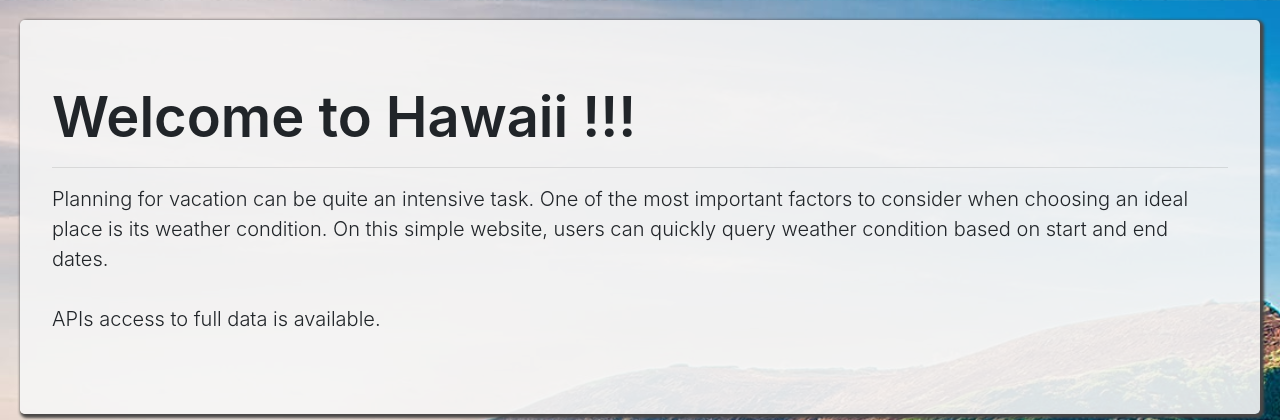
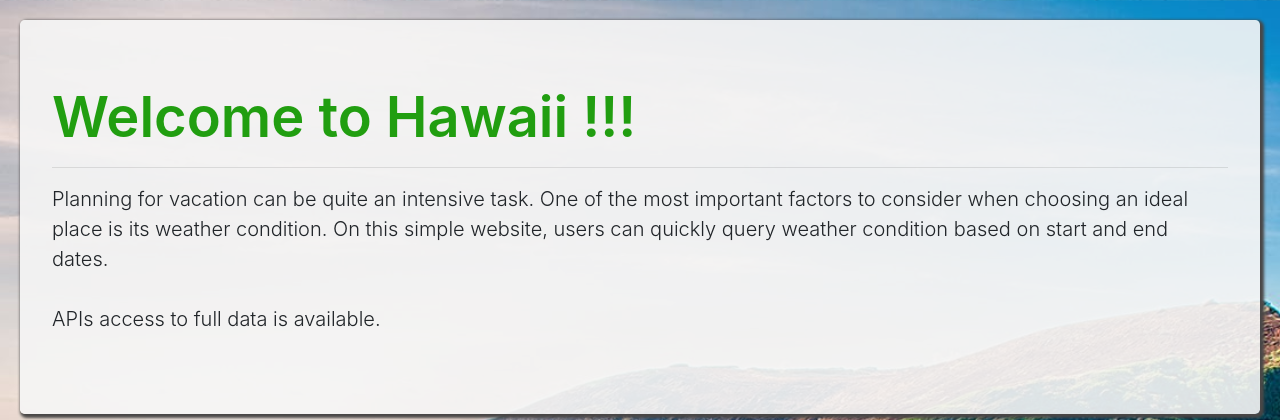
Before and after one commit to HenryNguyenLe/SQLAlchemy_Challenge, a Flask app: page / in a window 1280 px wide. Shown: the top 420 px of the page. Run offline with Flask 2, Linux system fonts and the light colour scheme; some libraries are stand-ins or nearby versions.

Commit message:
edit format of results

```diff
--- a/static/css/styles.css
+++ b/static/css/styles.css
@@ -32,6 +32,7 @@ body {
 
 .display-4 {
     font-weight: 600;
+    color: rgb(33, 158, 16);
 }
 
 input:hover {
```
